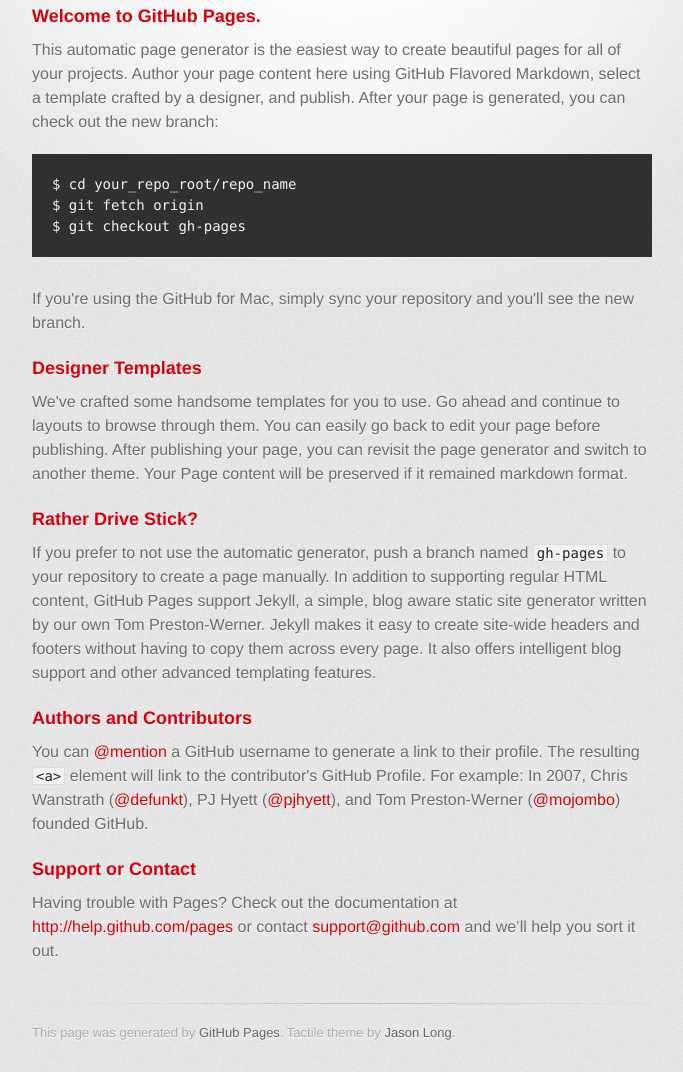
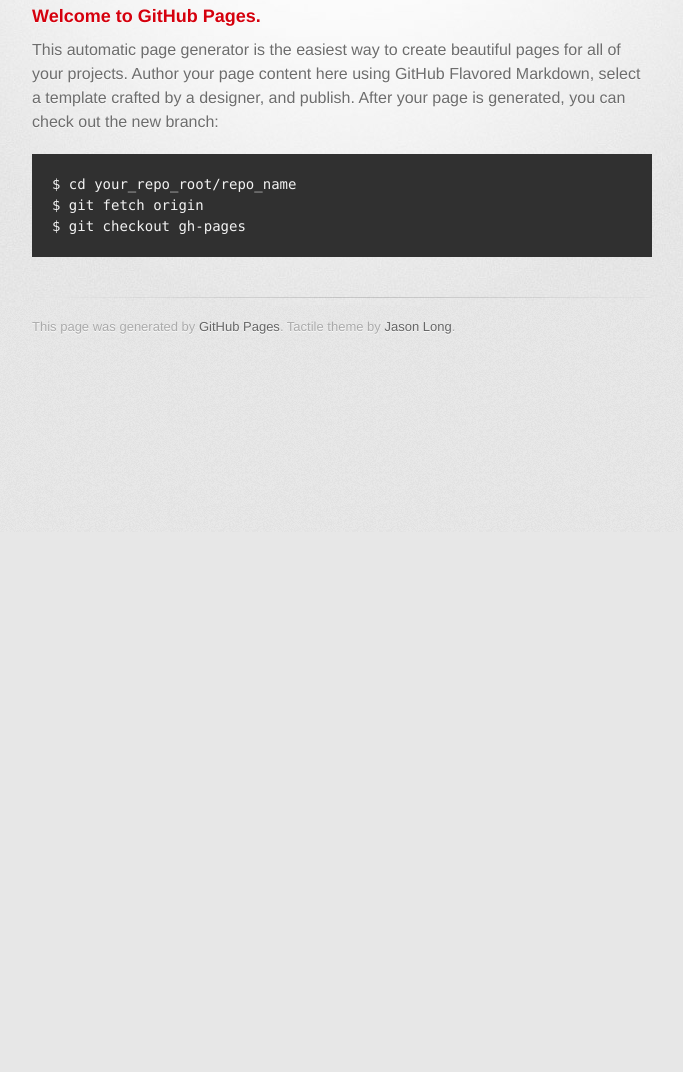
Before and after one commit to KenJay/kenjay.github.io, a plain HTML site: page index.html in a window 1280 px wide. Shown: the part 268-1340 px from the top of the page, without its empty margins (298-981 px from the left). After the commit the page ends 800 px from the top, so only its background shows below. Drawn offline with Linux system fonts and the light colour scheme; a web font is replaced by a local one.

Commit message:
Update index.html

```diff
--- a/index.html
+++ b/index.html
@@ -10,6 +10,7 @@
     <!--[if lt IE 9]>
     <script src="//html5shiv.googlecode.com/svn/trunk/html5.js"></script>
     <![endif]-->
+	<link rel="shortcut icon" https://github.com/favicon.ico" type="image/x-icon"/>
     <title>Kenneth Ginnard</title>
   </head>
 
@@ -39,28 +40,6 @@
 $ git checkout gh-pages
 </code></pre>
 
-<p>If you're using the GitHub for Mac, simply sync your repository and you'll see the new branch.</p>
-
-<h3>
-<a name="designer-templates" class="anchor" href="#designer-templates"><span class="octicon octicon-link"></span></a>Designer Templates</h3>
-
-<p>We've crafted some handsome templates for you to use. Go ahead and continue to layouts to browse through them. You can easily go back to edit your page before publishing. After publishing your page, you can revisit the page generator and switch to another theme. Your Page content will be preserved if it remained markdown format.</p>
-
-<h3>
-<a name="rather-drive-stick" class="anchor" href="#rather-drive-stick"><span class="octicon octicon-link"></span></a>Rather Drive Stick?</h3>
-
-<p>If you prefer to not use the automatic generator, push a branch named <code>gh-pages</code> to your repository to create a page manually. In addition to supporting regular HTML content, GitHub Pages support Jekyll, a simple, blog aware static site generator written by our own Tom Preston-Werner. Jekyll makes it easy to create site-wide headers and footers without having to copy them across every page. It also offers intelligent blog support and other advanced templating features.</p>
-
-<h3>
-<a name="authors-and-contributors" class="anchor" href="#authors-and-contributors"><span class="octicon octicon-link"></span></a>Authors and Contributors</h3>
-
-<p>You can <a href="https://github.com/blog/821" class="user-mention">@mention</a> a GitHub username to generate a link to their profile. The resulting <code>&lt;a&gt;</code> element will link to the contributor's GitHub Profile. For example: In 2007, Chris Wanstrath (<a href="https://github.com/defunkt" class="user-mention">@defunkt</a>), PJ Hyett (<a href="https://github.com/pjhyett" class="user-mention">@pjhyett</a>), and Tom Preston-Werner (<a href="https://github.com/mojombo" class="user-mention">@mojombo</a>) founded GitHub.</p>
-
-<h3>
-<a name="support-or-contact" class="anchor" href="#support-or-contact"><span class="octicon octicon-link"></span></a>Support or Contact</h3>
-
-<p>Having trouble with Pages? Check out the documentation at <a href="http://help.github.com/pages">http://help.github.com/pages</a> or contact <a href="mailto:support@github.com">support@github.com</a> and we’ll help you sort it out.</p>
-        </section>
 
         <footer>
           This page was generated by <a href="http://pages.github.com">GitHub Pages</a>. Tactile theme by <a href="https://twitter.com/jasonlong">Jason Long</a>.
```
